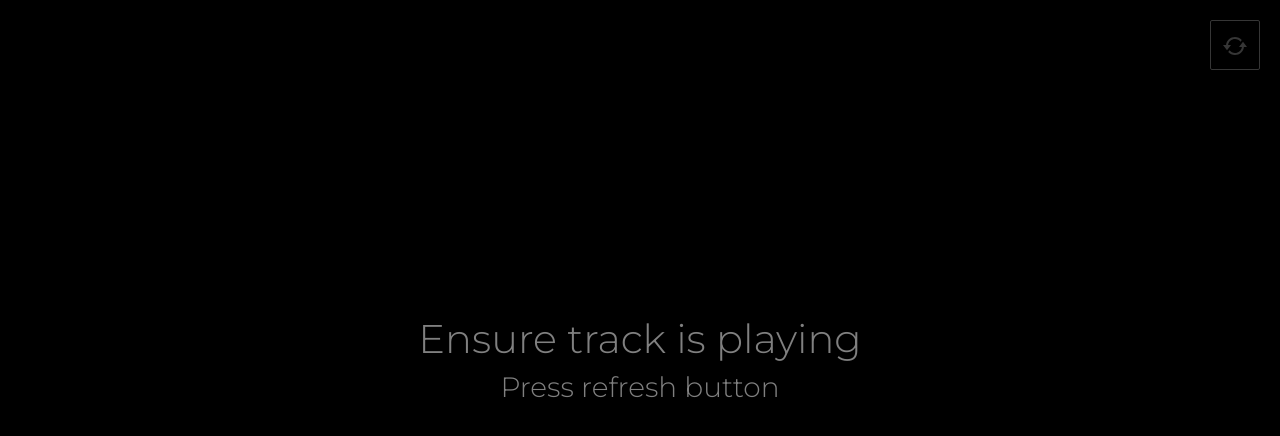
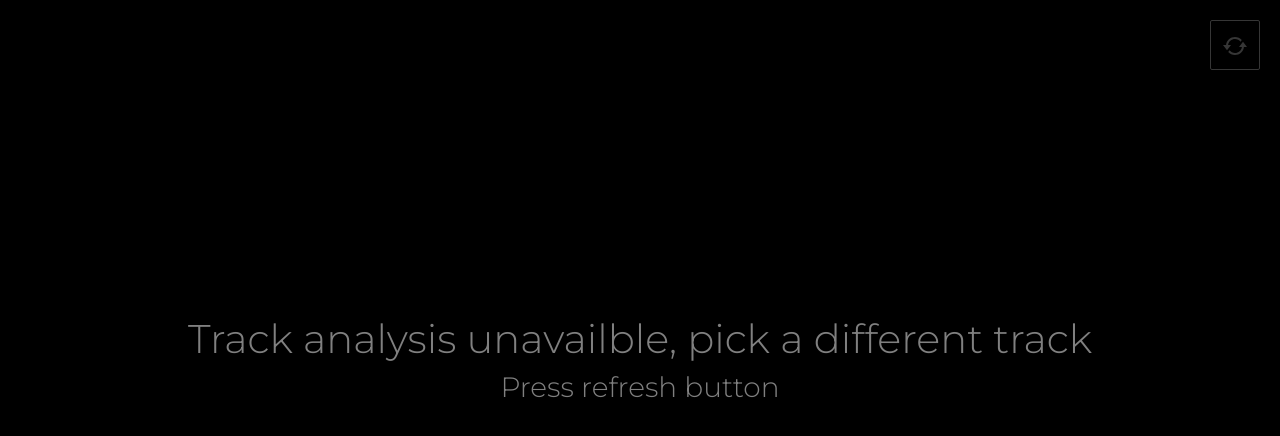
Before and after one commit to cyrusdiego/spotify-visualizer, a React (Create React App) app in the folder client/: page /visualizer in a window 1280 px wide. Shown: the top 436 px of the page. Built offline with nearby package versions, Linux system fonts and the light colour scheme.

Commit message:
UI feedback for when track analysis is unavailble

```diff
--- a/client/src/components/Visualizer.tsx
+++ b/client/src/components/Visualizer.tsx
@@ -18,6 +18,7 @@ export const Visualizer: FC<IPlayerProps> = (props) => {
     setAccessToken
   );
   const isReady = trackInfo.is_playing && trackAnalysis.available;
+  const isAvailable = trackAnalysis.available;
   const refreshClick = (event: React.MouseEvent<HTMLButtonElement>) => {
     // will need to find a way to get new access token when it expires...
     updateTrackHandler();
@@ -39,7 +40,11 @@ export const Visualizer: FC<IPlayerProps> = (props) => {
         />
       ) : (
         <div className='error_container'>
-          <h1>Ensure track is playing</h1>
+          <h1>
+            {isAvailable
+              ? 'Ensure track is playing'
+              : 'Track analysis unavailble, pick a different track'}
+          </h1>
           <h3>Press refresh button</h3>
         </div>
       )}
--- a/client/src/components/hooks/UseSpotifyHooks.ts
+++ b/client/src/components/hooks/UseSpotifyHooks.ts
@@ -82,7 +82,7 @@ export const useSpotifyHooks = (
     getAudioAnalysis(accessToken, currentTrack.id).then((response) => {
       const trackAnalysis = response.data;
       setTrackAnalysis({
-        available: true,
+        available: trackAnalysis.beats.length > 0,
         segments: trackAnalysis.segments,
         sections: trackAnalysis.sections,
         tatums: trackAnalysis.tatums,
```
